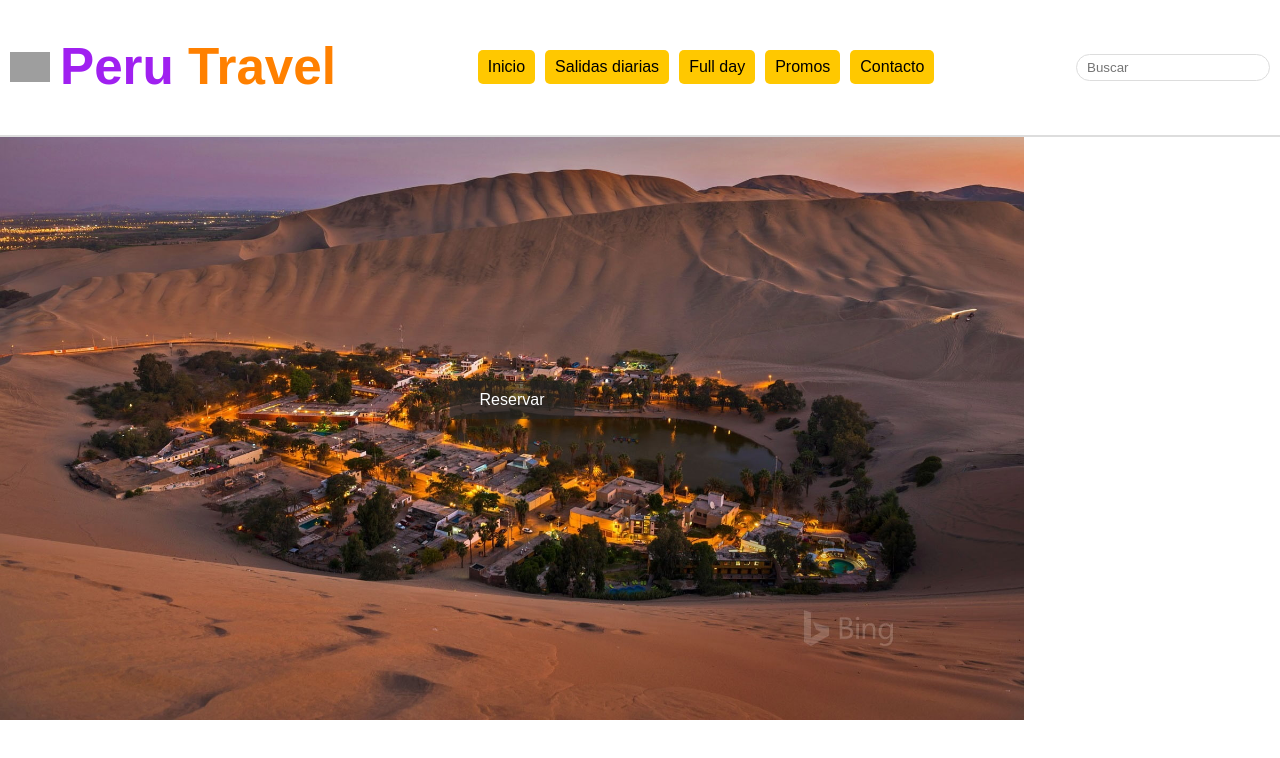
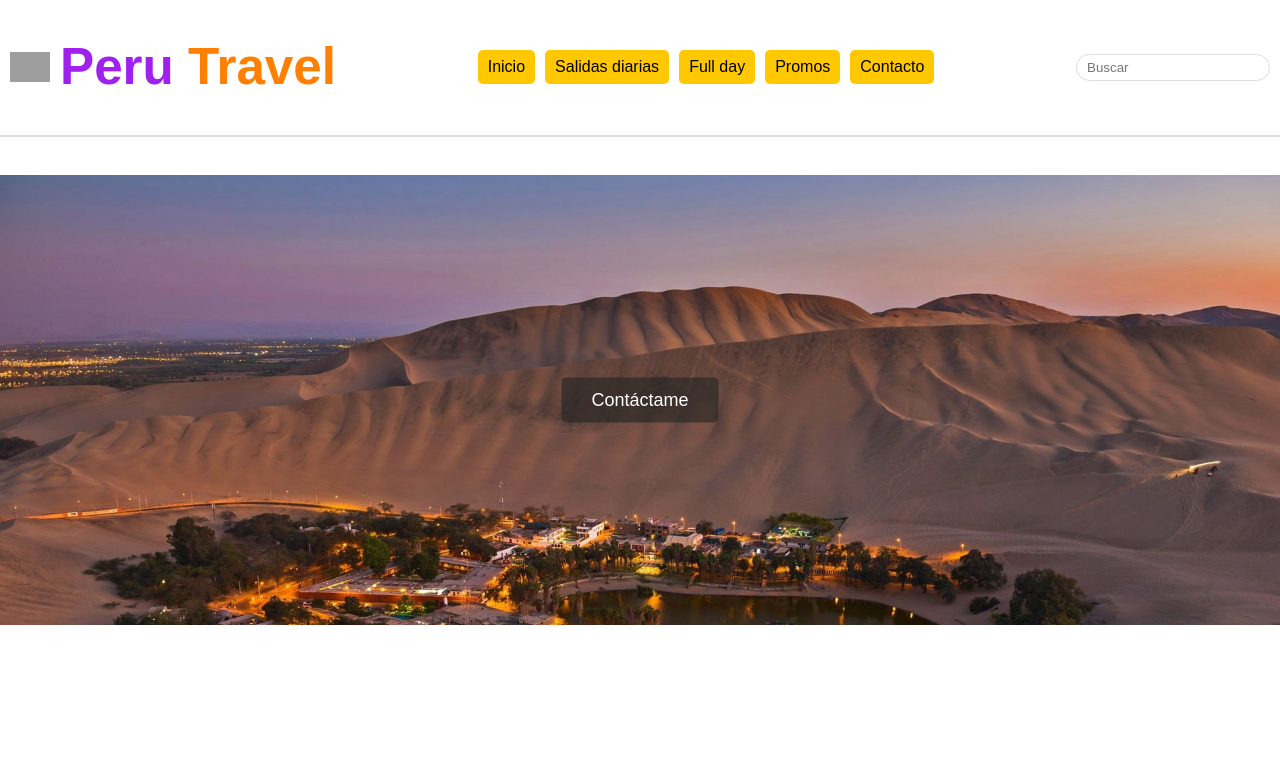
Before and after one commit to Rigosol/TravelPeru, a React (Vite) app in the folder web/: page / in a window 1280 px wide. Shown: the top 758 px of the page. Built offline with nearby package versions, Linux system fonts and the light colour scheme; grey boxes are pictures that could not be loaded.

Commit message:
avance 2

```diff
--- a/web/src/App.css
+++ b/web/src/App.css
@@ -71,17 +71,17 @@ header {
   justify-content: center;
 }
 
-.banner {
+/* CSS DE LUIS BANNER */
+
+.carousel-container {
   position: relative;
   width: 100%;
-  height: 80vh; /* Cambiado a 80% del alto del viewport */
-  margin: 0;
-  padding: 0;
+  height: 450px;
+  overflow: hidden;
 }
 
-.banner img {
+.banner {
   width: 100%;
-  height: 100%;
   object-fit: cover;
 }
 
@@ -90,11 +90,12 @@ header {
   top: 50%;
   left: 50%;
   transform: translate(-50%, -50%);
+  text-align: center;
 }
 
-.central-button {
-  padding: 10px 30px;
-  font-size: 16px;
+.contact-button {
+  padding: 12px 30px;
+  font-size: 18px;
   color: white;
   background-color: #262624a0;
   border: none;
@@ -103,8 +104,11 @@ header {
   transition: background-color 0.3s ease, transform 0.3s ease;
 }
 
-.central-button:hover {
+.contact-button:hover {
   background-color: #ebd82e;
   color: black;
   transform: scale(1.2);
 }
+
+
+/* CSS DE LUIS BANNER FIN  */
--- a/web/src/componente/banners.jsx
+++ b/web/src/componente/banners.jsx
@@ -1,16 +1,33 @@
-import React from 'react';
+import React, { useState, useEffect } from 'react';
 import '../App.css';
-import bannerImage from '../componente/imageLUIS/BANNER1 (2).jpg'; // Asegúrate de que la ruta sea correcta
 
-function Banner() {
+function Banners() {
+  const images = [
+    'src/componente/imageLUIS/BANNER1 (1).jpg',
+    'src/componente/imageLUIS/BANNER1 (2).jpg',
+    'src/componente/imageLUIS/BANNER1 (3).jpg',
+  ];
+
+  const [currentIndex, setCurrentIndex] = useState(0);
+
+  useEffect(() => {
+    const interval = setInterval(() => {
+      setCurrentIndex((prevIndex) =>
+        prevIndex === images.length - 1 ? 0 : prevIndex + 1
+      );
+    }, 3000);
+
+    return () => clearInterval(interval);
+  }, [images.length]);
+
   return (
-    <section className="banner">
-      <img src={bannerImage} alt="Banner" />
+    <div className="carousel-container">
+      <img src={images[currentIndex]} alt="Carousel" className="banner" />
       <div className="button-container">
-        <button className="central-button">Reservar</button>
+        <button className="contact-button">Contáctame</button>
       </div>
-    </section>
+    </div>
   );
 }
 
-export default Banner;
+export default Banners;
```
Also changed, not shown: web/src/componente/imageLUIS/BANNER1 (3).jpg (added), 1 other file (tests, documents, lock files or other folders).
